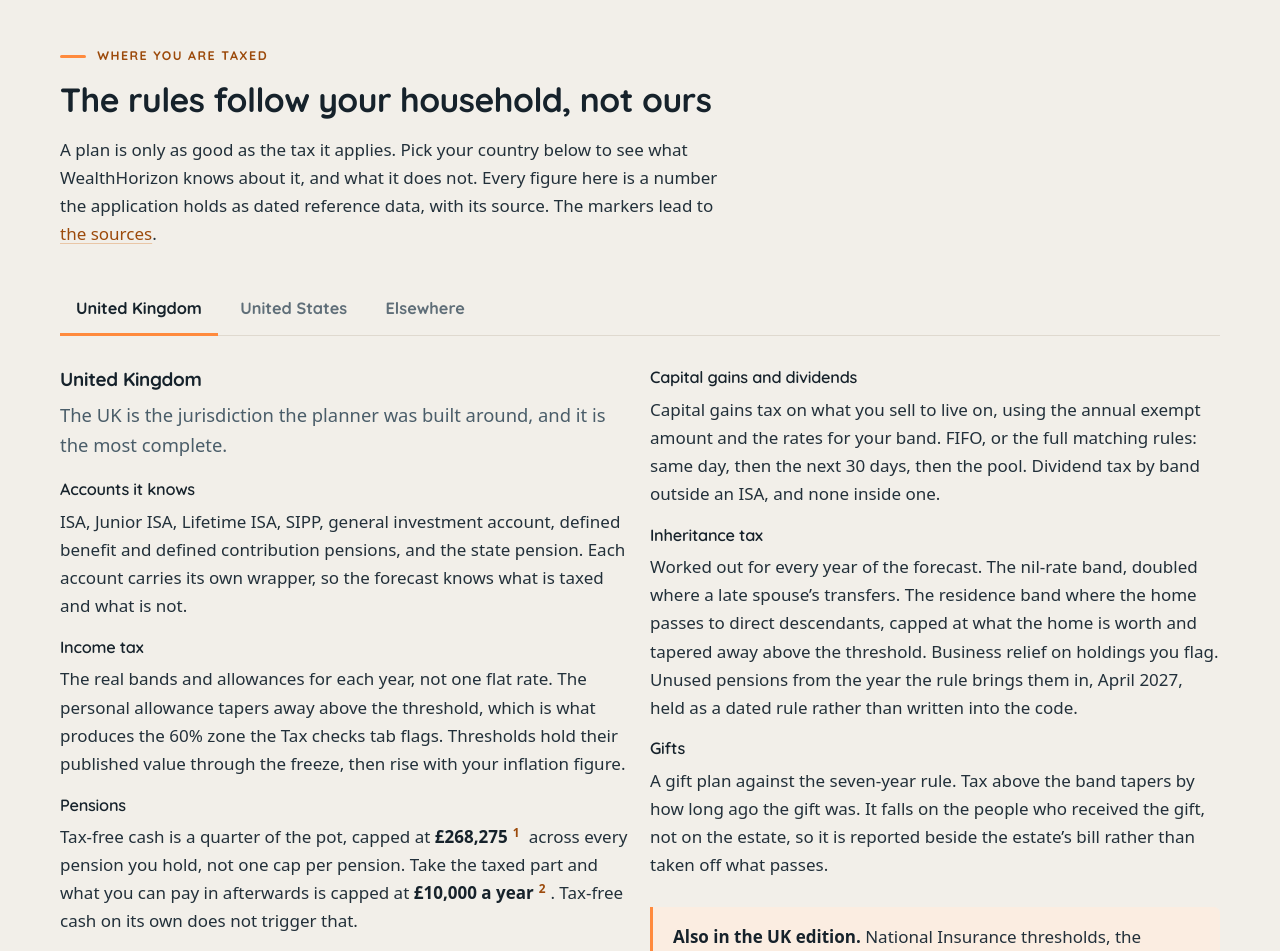
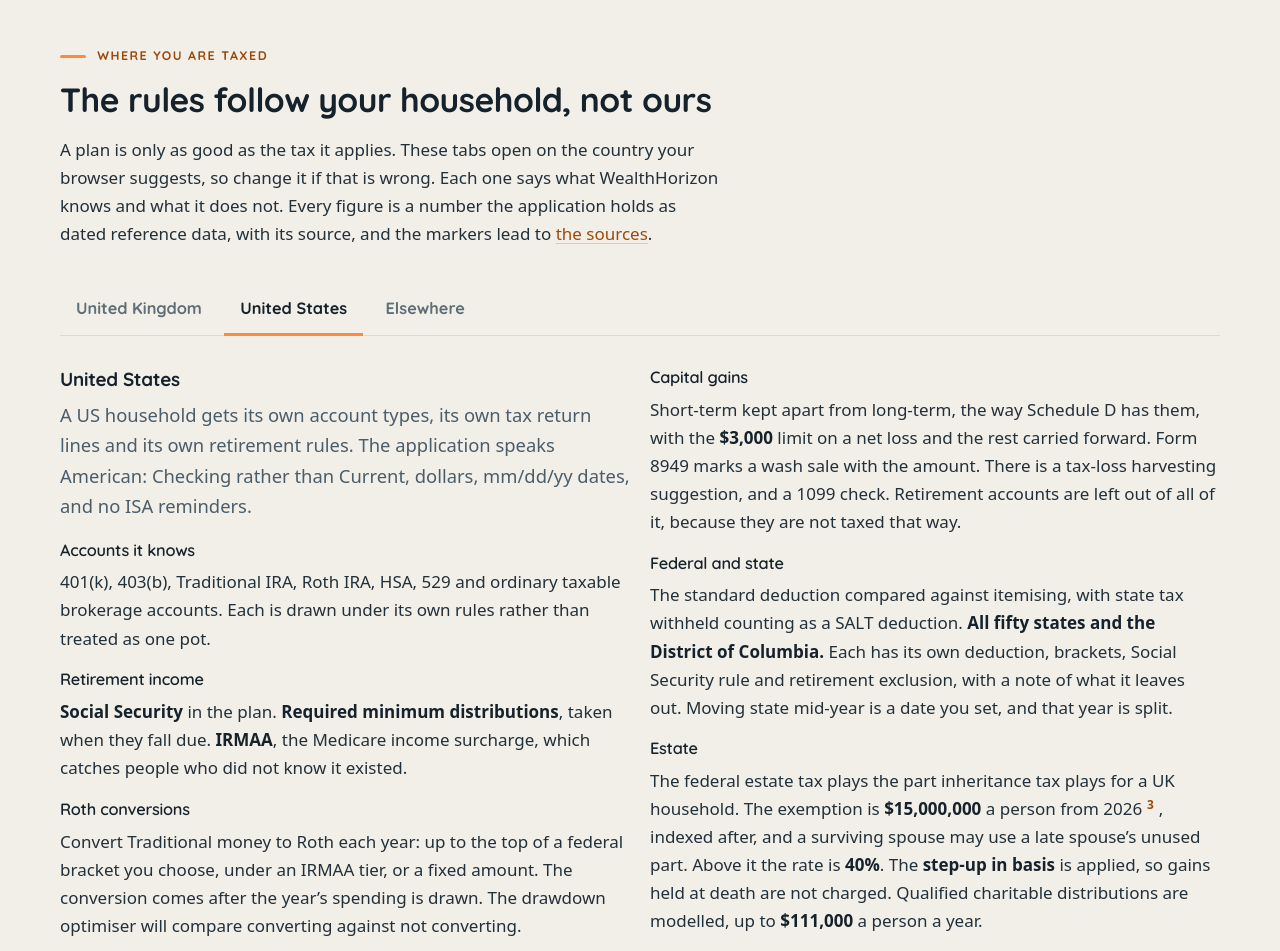
Before and after one commit to MunerisUK/wealthhorizon-website, a website: page planning.html in a window 1280 px wide. Shown: the part 1260-2211 px from the top of the page. Drawn offline with Linux system fonts and the light colour scheme.

Commit message:
Open the jurisdiction tabs on the reader's own country (#23)
The UK tab opened first for everybody, so a reader in Ohio met UK pension
rules and had to notice a tab to find out the product covered them.

A tab claims its regions in the markup: data-regions="GB,IM,GG" on the UK
tab, "US,PR,VI,GU" on the US one, "*" on Elsewhere as the catch-all. site.js
reads them. The editions tabset claims none, so it is untouched, and a
tabset added later opts in by saying so rather than being special-cased.

Precedence: the address bar first, so a shared link opens the same tab for
both people; then the region in the browser's language tag; then the time
zone where the tag carries no region; then the first tab, never a guess.
Ireland and Jersey land on Elsewhere, where their content is.

The intro says the tabs open on the country the browser suggests and to
change it if that is wrong.

The old check asserted the UK always opened, so it would have passed a broken
implementation and failed a correct one. Five replace it: en-GB, en-US,
de-DE and en-IE each opening what they should, and a link beating the locale.
The editions tabset is checked under en-US to prove a locale cannot move a
tabset that claims no regions.

Co-Authored-By: Claude Opus 5 <noreply@anthropic.com>
Claude-Session: https://claude.ai/code/session_01JFp3cPGuj9UCyyFK81Shva

```diff
--- a/assets/js/site.js
+++ b/assets/js/site.js
@@ -76,7 +76,48 @@
       if (i >= 0) select(i, false, false);
     });
 
+    /* Where a tabset says which regions each tab is for, open the one that
+       fits the reader. The tax rules that apply to somebody in Ohio are not
+       the ones that apply in Kent, and opening the wrong country first tells
+       them the product is not for them.
+
+       A tab claims regions with data-regions="GB", and one tab may claim "*"
+       as the catch-all for a region nobody else claims. The address bar still
+       wins: a link to #uk is a deliberate request and is honoured whatever
+       the browser says. An unreadable locale falls through to the first tab,
+       never to a guess. */
+    function regionOfReader() {
+      try {
+        var tags = navigator.languages && navigator.languages.length
+          ? navigator.languages : [navigator.language];
+        for (var i = 0; i < tags.length; i++) {
+          var m = /^[A-Za-z]{2,3}[-_]([A-Za-z]{2})\b/.exec(tags[i] || '');
+          if (m) return m[1].toUpperCase();
+        }
+        // No region in the language tag ("en"), so fall back to the time zone.
+        var tz = Intl.DateTimeFormat().resolvedOptions().timeZone || '';
+        if (/^Europe\/London$/.test(tz)) return 'GB';
+        if (/^America\/(New_York|Chicago|Denver|Los_Angeles|Phoenix|Anchorage|Detroit|Indiana|Kentucky|North_Dakota|Boise|Juneau|Sitka|Nome|Adak|Menominee)/.test(tz)) return 'US';
+      } catch (e) { /* a browser that will not say is the same as not knowing */ }
+      return null;
+    }
+
+    function indexForRegion() {
+      var claimed = false, fallback = -1;
+      for (var i = 0; i < tabs.length; i++) if (tabs[i].hasAttribute('data-regions')) claimed = true;
+      if (!claimed) return -1;
+      var region = regionOfReader();
+      if (!region) return -1;
+      for (var j = 0; j < tabs.length; j++) {
+        var list = (tabs[j].getAttribute('data-regions') || '').toUpperCase().split(/[,\s]+/);
+        if (list.indexOf(region) >= 0) return j;
+        if (list.indexOf('*') >= 0) fallback = j;
+      }
+      return fallback;
+    }
+
     var start = indexForHash();
+    if (start < 0) start = indexForRegion();
     select(start >= 0 ? start : 0, false, false);
   });
 })();
--- a/planning.html
+++ b/planning.html
@@ -97,18 +97,18 @@
         <p class="eyebrow">Where you are taxed</p>
         <h2>The rules follow your household, not ours</h2>
         <p>
-          A plan is only as good as the tax it applies. Pick your country below to see what
-          WealthHorizon knows about it, and what it does not. Every figure here is a number the
-          application holds as dated reference data, with its source. The markers lead to
-          <a href="#sources">the sources</a>.
+          A plan is only as good as the tax it applies. These tabs open on the country your browser
+          suggests, so change it if that is wrong. Each one says what WealthHorizon knows and what
+          it does not. Every figure is a number the application holds as dated reference data,
+          with its source, and the markers lead to <a href="#sources">the sources</a>.
         </p>
       </div>
 
       <div class="tabs" data-tabs>
         <div class="tablist" role="tablist" aria-label="Where you are taxed">
-          <button type="button" role="tab" id="tab-uk" aria-controls="uk" aria-selected="true">United Kingdom</button>
-          <button type="button" role="tab" id="tab-us" aria-controls="us" aria-selected="false" tabindex="-1">United States</button>
-          <button type="button" role="tab" id="tab-global" aria-controls="global" aria-selected="false" tabindex="-1">Elsewhere</button>
+          <button type="button" role="tab" id="tab-uk" aria-controls="uk" aria-selected="true" data-regions="GB,IM,GG">United Kingdom</button>
+          <button type="button" role="tab" id="tab-us" aria-controls="us" aria-selected="false" tabindex="-1" data-regions="US,PR,VI,GU">United States</button>
+          <button type="button" role="tab" id="tab-global" aria-controls="global" aria-selected="false" tabindex="-1" data-regions="*">Elsewhere</button>
         </div>
 
         <!-- ---------- United Kingdom ---------- -->
```
Also changed, not shown: scripts/check.mjs (+35 -6 lines).
